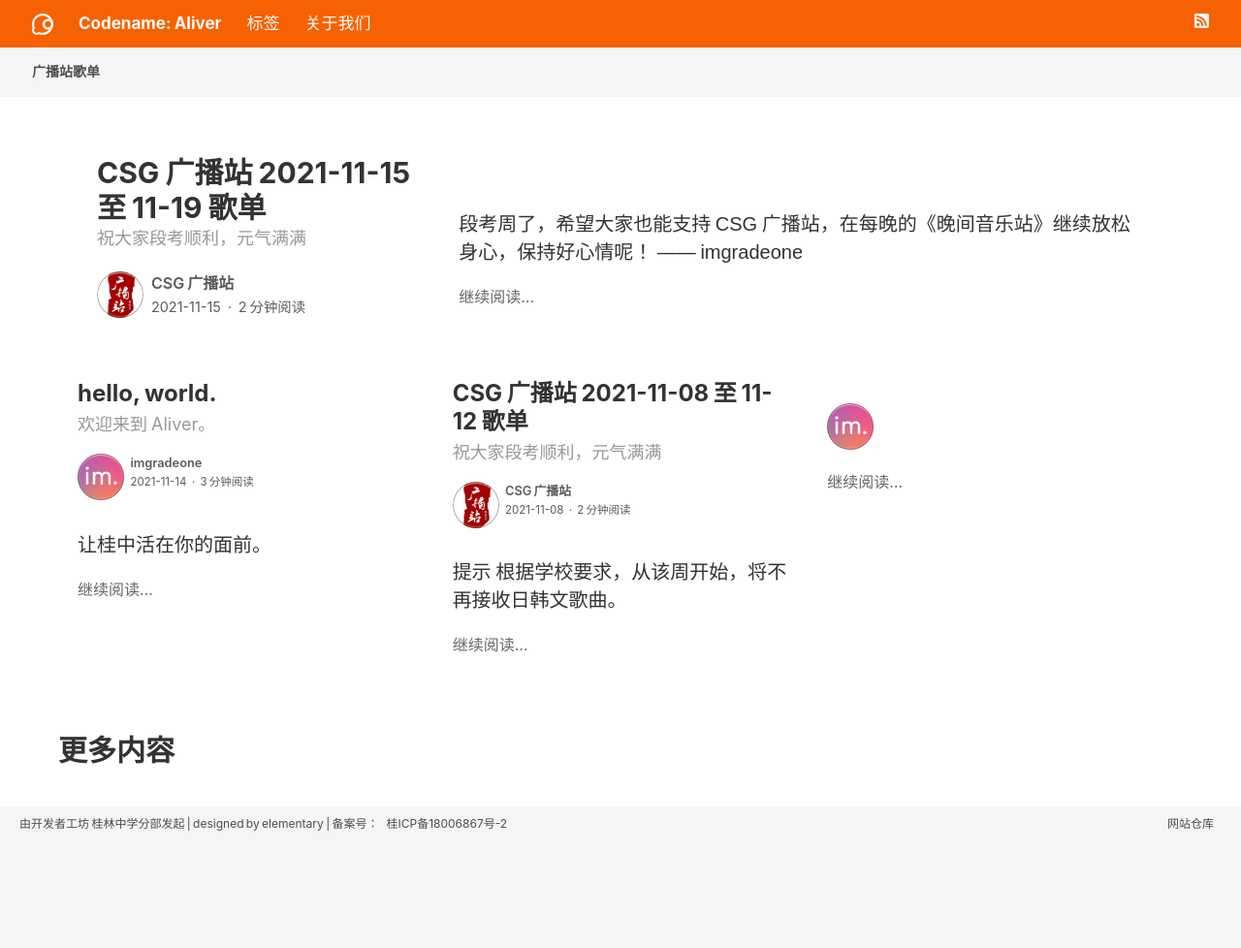
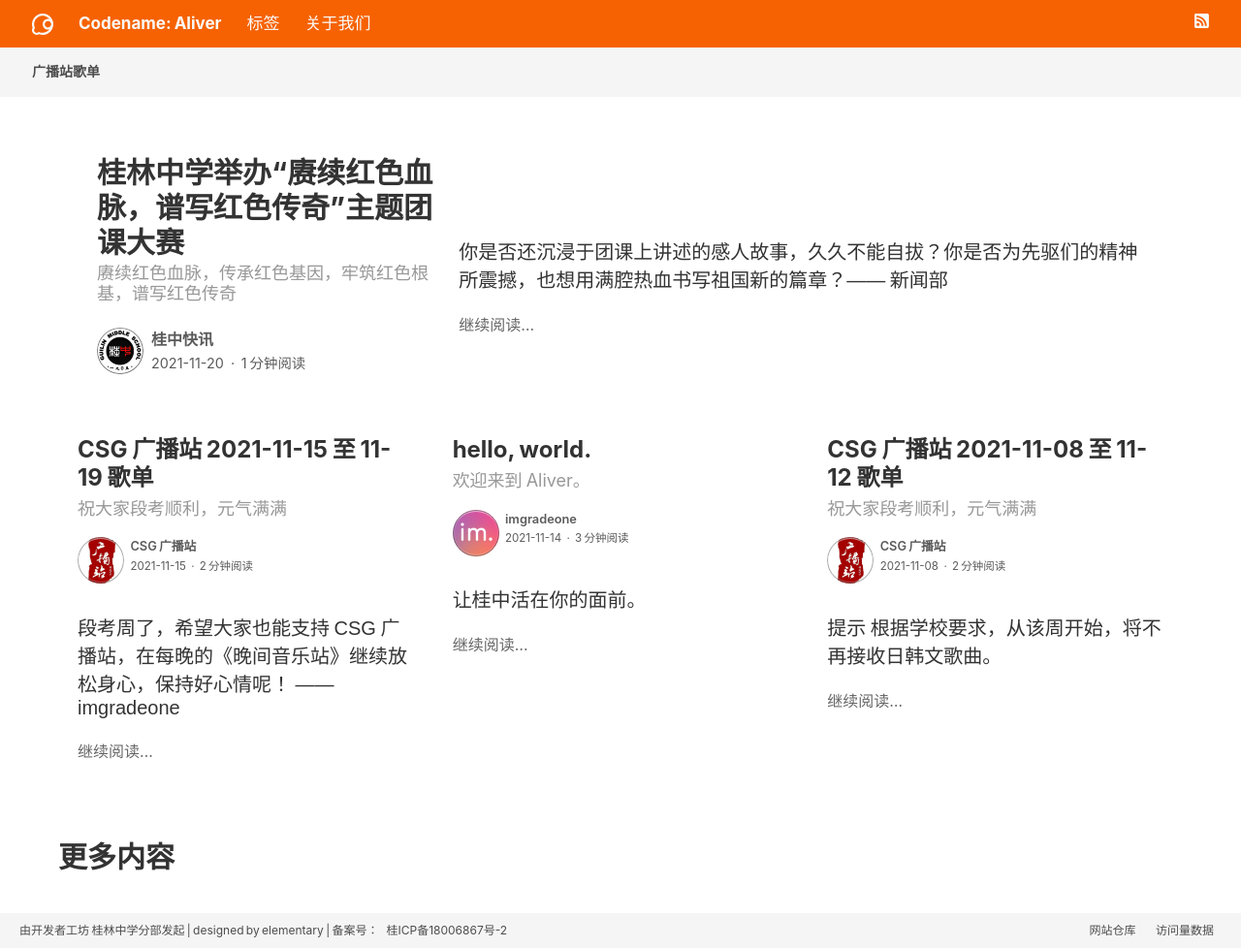
Before and after one commit to devswork-glzx/aliver, a Jekyll site: the page built from index.html, in a window 1280 px wide. Shown: the whole page at 97% size. Built offline with Jekyll 4.4.1, drawn with Linux system fonts in a browser that asks for light colours; the list of posts is cut into pages by our own code; before the commit the page ends 900 px from its top, so only the background shows below that.

Commit message:
add news-tuankedasai2021

```diff
--- a/_includes/footer.html
+++ b/_includes/footer.html
@@ -2,8 +2,8 @@
   <p>由开发者工坊 桂林中学分部发起 | designed by elementary | 备案号：<a href="https://beian.miit.gov.cn/" target="_blank">桂ICP备18006867号-2</a></p>
   <ul>
     <li><a href="https://github.com/devswork-glzx/aliver" target="_blank">网站仓库</a></li>
-    <!-- <li><a href="https://elementary.io/brand" target="_self">Brand</a></li>
-    <li><a href="https://elementary.io/oem" target="_self">OEMs</a></li>
+    <li><a href="https://stat.imgradeone.com/glzx.lfdevs.com" target="_blank">访问量数据</a></li>
+    <!-- <li><a href="https://elementary.io/oem" target="_self">OEMs</a></li>
     <li><a href="https://elementary.io/privacy" target="_self">Privacy</a></li>
     <li><a href="https://elementary.io/team" target="_self">Team</a></li>
     <li><a href="https://elementary.io/open-source" target="_self">Open Source</a></li> -->
--- a/_includes/head.html
+++ b/_includes/head.html
@@ -19,6 +19,8 @@
   <meta name="author" content="{% if page.author.name %}{{ page.author.name }}{% else %}{{ site.author }}{% endif %}" />
   <meta name="theme-color" content="{% if page.theme-color %}{{ page.theme-color }}{% else %}{{ site.theme-color }}{% endif %}" />
   <meta name="color-scheme" content="light dark" />
+
+  <script async defer data-domain="glzx.lfdevs.com" src="https://stat.imgradeone.com/js/plausible.js"></script>
 
   {% if page.image %}
     {% assign prefix = page.image | slice: 0, 4 %}
--- /dev/null
+++ b/_posts/2021-11-20-news-tuankedasai2021.md
@@ -0,0 +1,19 @@
+---
+title: "桂林中学举办“赓续红色血脉，谱写红色传奇”主题团课大赛"
+description: "赓续红色血脉，传承红色基因，牢筑红色根基，谱写红色传奇"
+author: glzx
+
+tags:
+- news
+- chinacom-edu
+---
+
+> 你是否还沉浸于团课上讲述的感人故事，久久不能自拔？你是否为先驱们的精神所震撼，也想用满腔热血书写祖国新的篇章？—— 新闻部
+
+---
+
+由于中国网的版权限制（凡本网注明“来源：中国网”的所有作品，均为中国互联网新闻中心合法拥有版权或有权使用的作品，未经本网授权不得转载、摘编或利用其它方式使用上述作品），我们无法将文章转载到 Aliver 站点。请您前往中国网阅读本文。
+
+<div style="text-align: center">
+  <p><a rel="nofollow noopener noreferrer" target="_blank" href="http://edu.china.com.cn/2021-11/19/content_77882264.htm" class="button">前往中国网阅读</a></p>
+</div>
```
